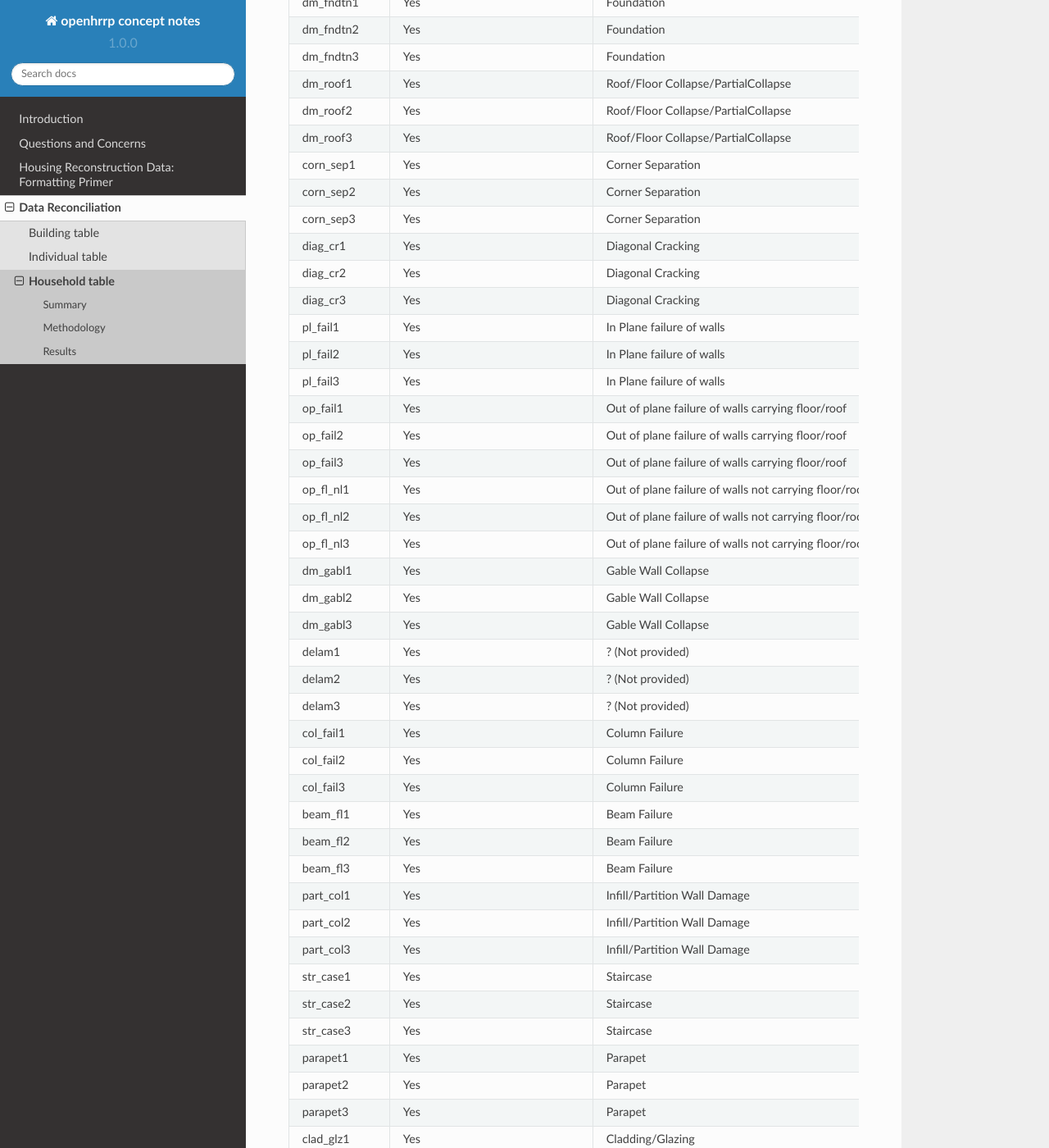
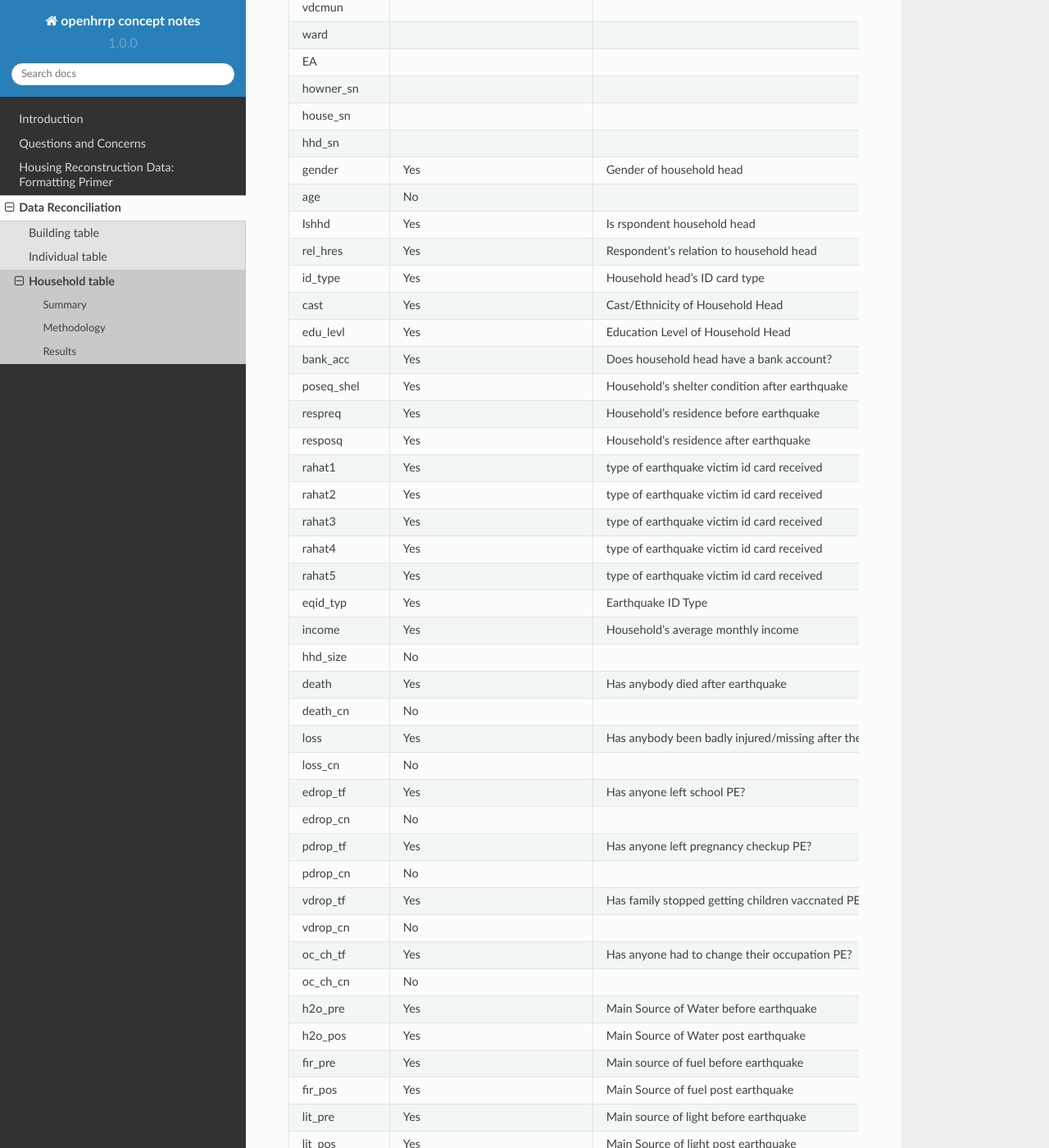
Before and after one commit to arkoblog/openhrrp-docs, a Sphinx documentation site: the page built from docs/data_recon_hhd.rst, in a window 1280 px wide and 1400 px high, scrolled down 2049 px. Shown: the whole window at 82% size. Built offline with Sphinx 7.4.7 and the Read the Docs theme 2.0.0, drawn with Linux system fonts in a browser that asks for light colours; some of the changed text lies outside the part shown.

Commit message:
completed HHD definition

```diff
--- /dev/null
+++ b/docs/_data/data_recon_hhd/householdColNames_wStatus_231017.csv
@@ -0,0 +1,74 @@
+Column Name,Present in building data dictionary,Name,Type,Is pre/post,Range,Is multiselect?,Comments
+dist,,,,,,,
+vcode,,,,,,,
+vdcmun,,,,,,,
+ward,,,,,,,
+EA,,,,,,,
+howner_sn,,,,,,,
+house_sn,,,,,,,
+hhd_sn,,,,,,,
+gender,Yes,Gender of household head,Categorical,,1-3,,
+age,No,,Numerical,,,,"Dont know what this means exactly, can it be the age of the person responding/ or the building?"
+Ishhd,Yes,Is rspondent household head,Categorical,,1-2,,
+rel_hres,Yes,Respondent’s relation to household head,Categorical,,1-10,,Data will have NA’s because it is only filled for Ishhd=2
+id_type,Yes,Household head’s ID card type,Categorical,,1-6,,
+cast,Yes,Cast/Ethnicity of Household Head,Categorical ,,"1-140, 990",,
+edu_levl,Yes,Education Level of Household Head,Categorical,,"1-15, 90,91,92",,"Might need restructuring to simpler groups KG, Primary, Secondary, Intermediat, UG, Masters"
+bank_acc,Yes,Does household head have a bank account?,Categorical,,1-2,,
+poseq_shel,Yes,Household’s shelter condition after earthquake,Categorical,,1-5,,
+respreq,Yes,Household’s residence before earthquake,Categorical,yes,1-3,,
+resposq,Yes,Household’s residence after earthquake,Categorical,yes,1-3,,
+rahat1,Yes,type of earthquake victim id card received,Categorical,,1-6,Looks like it/ have to confirm with PUJAN,
+rahat2,Yes,type of earthquake victim id card received,Categorical,,1-6,Looks like it/ have to confirm with PUJAN,
+rahat3,Yes,type of earthquake victim id card received,Categorical,,1-6,Looks like it/ have to confirm with PUJAN,
+rahat4,Yes,type of earthquake victim id card received,Categorical,,1-6,Looks like it/ have to confirm with PUJAN,
+rahat5,Yes,type of earthquake victim id card received,Categorical,,1-6,Looks like it/ have to confirm with PUJAN,
+eqid_typ,Yes,Earthquake ID Type,Categorical,,1-4,,
+income,Yes,Household’s average monthly income,Categorical,,1-5,,
+hhd_size,No,,Numerical,,,Looks like the size of the household,
+death,Yes,Has anybody died after earthquake,Categorical,,1-2,,
+death_cn,No,,?,,"1,2",Looks like thr count of people who died post earthquake,
+loss,Yes,Has anybody been badly injured/missing after the earthquage,Categorical,,"1,2",,
+loss_cn,No,,?,,,Looks like thr count of people who wen missing post earthquake,
+edrop_tf,Yes,Has anyone left school PE?,Categorical,,"1,2,3","Data has only twos and threes, no 1s",
+edrop_cn,No,,?,,,Looks like thr count of people who dropped educ. post earthquake,
+pdrop_tf,Yes,Has anyone left pregnancy checkup PE?,Categorical,,"1,2,3",,
+pdrop_cn,No,,?,,,Looks like thr count of people who dropped pregnancy checkups. post earthquake,
+vdrop_tf,Yes,Has family stopped getting children vaccnated PE?,Categorical,,"1,2,3",,
+vdrop_cn,No,,?,,,Looks like thr count of children who stopped getting vaccination checkups. post earthquake,
+oc_ch_tf,Yes,Has anyone had to change their occupation PE?,Categorical,,"1,2,3",,
+oc_ch_cn,No,,?,,,Looks like thr numper of people who changed occupation post earthquake,
+h2o_pre,Yes,Main Source of Water before earthquake,Categorical,yes,1-7,,
+h2o_pos,Yes,Main Source of Water post earthquake,Categorical,yes,1-7,,
+fir_pre,Yes,Main source of fuel before earthquake,Categorical,yes,1-6,,
+fir_pos,Yes,Main Source of fuel post earthquake,Categorical,yes,1-6,,
+lit_pre,Yes,Main source of light before earthquake,Categorical,yes,1-6,,
+lit_pos,Yes,Main Source of light post earthquake,Categorical,yes,1-6,,
+toilet_pre,Yes,Type of toilet (pre),Categorical,yes,1-4,,
+toilet_pos,Yes,Type of toilet (post,Categorical,yes,1-4,,
+ast_pre1,Yes,Fixed assets (pre),Categorical,yes,1-12,yes,
+ast_pre2,Yes,Fixed assets (pre),Categorical,yes,1-12,yes,
+ast_pre3,Yes,Fixed assets (pre),Categorical,yes,1-12,yes,
+ast_pre4,Yes,Fixed assets (pre),Categorical,yes,1-12,yes,
+ast_pre5,Yes,Fixed assets (pre),Categorical,yes,1-12,yes,
+ast_pre6,Yes,Fixed assets (pre),Categorical,yes,1-12,yes,
+ast_pre7,Yes,Fixed assets (pre),Categorical,yes,1-12,yes,
+ast_pre8,Yes,Fixed assets (pre),Categorical,yes,1-12,yes,
+ast_pre9,Yes,Fixed assets (pre),Categorical,yes,1-12,yes,
+ast_pre10,Yes,Fixed assets (pre),Categorical,yes,1-12,yes,
+ast_pre11,Yes,Fixed assets (pre),Categorical,yes,1-12,yes,
+ast_pre12,Yes,Fixed assets (pre),Categorical,yes,1-12,yes,
+ast_pos1,Yes,Fixed assets (post),Categorical,yes,1-12,yes,
+ast_pos2,Yes,Fixed assets (post),Categorical,yes,1-12,yes,
+ast_pos3,Yes,Fixed assets (post),Categorical,yes,1-12,yes,
+ast_pos4,Yes,Fixed assets (post),Categorical,yes,1-12,yes,
+ast_pos5,Yes,Fixed assets (post),Categorical,yes,1-12,yes,
+ast_pos6,Yes,Fixed assets (post),Categorical,yes,1-12,yes,
+ast_pos7,Yes,Fixed assets (post),Categorical,yes,1-12,yes,
+ast_pos8,Yes,Fixed assets (post),Categorical,yes,1-12,yes,
+ast_pos9,Yes,Fixed assets (post),Categorical,yes,1-12,yes,
+ast_pos10,Yes,Fixed assets (post),Categorical,yes,1-12,yes,
+ast_pos11,Yes,Fixed assets (post),Categorical,yes,1-12,yes,
+ast_pos12,Yes,Fixed assets (post),Categorical,yes,1-12,yes,
+respreqd,No,,,,,,All values are Nas
+resposqd,No,,,,,,
--- a/docs/data_recon_hhd.rst
+++ b/docs/data_recon_hhd.rst
@@ -1,12 +1,36 @@
 Household table
-=============
+===============
 
 Summary
 -------
 
-	1. Pre/Post
-	2. Count Variables
-	3. Rahat
+	1. Pre/Post variables: A number of variables in the Household table seek to capture information about the difference in living conditions of the households, before and after the earthquake. These include:
+		a. Residence (**respreq**, **resposq**)
+		b. Source of Water (**h2o_pre**, **h2o_pos**)
+		c. Source of cooking fuel (**fir_pre**, **fir_pos**)
+		d. Source of light (**lit_pre**, **lit_pos**)
+		e. Type of toilet (**toilet_pre**, **toilet_pos**)
+		d. Type of fixed assets owned (**ast_pre**, **ast_pos**), this variable is also a multiselect variable (refer to 3.)
+
+ 		One thing that we will need to pay attention to is regarding the way in which we aggregate this information at a building level, given that there may be more than one HHD per building.
+
+	2. Variables with no definitions in the data dictionary: We weren't able to locate information for certain variables in the data dictionary.
+		a. Numeric: Some variables look like they may be of type *Numeric*. They include:
+			* **age**: It is not so clear as to what this variable represents (age of the respondent vs. age of the building?)
+			* **hhd_size**: It may contain information around the size of the household, but not sure
+			* **death_cn**:   Count of people who died post earthquake.
+			* **loss_cn**:   Count of people who were badly injured/missing post earthquake.
+			* **edrop_cn**:   Count of people who left their education post earthquake.
+			* **pdrop_cn**:   Count of pregnant women who stopped checkups earthquake.
+			* **vdrop_cn**:   Count of  children who stopped getting vaccinated post earthquake.
+			* **oc_ch_cn**:   Count of  people who had to change their occupation post earthquake.
+
+			Further investigation is needed as to what these columns mean.
+		b. There were two additional variables without any definitions. These columns only contained NAs for the subset of data that we analyzed. **respreqd** and **resposqd**
+
+	3. Multiselect Variables: The pre/post variables **ast_pre** and **ast_pos** are multiselect variables and require treatment
+
+	4. Special Case - Rahat: This column supposedly captures "the type of earthquake victim id card recieved" This also looks like a multiselect variable, but will need to confirm with the app developers as to why it was made a multiselect variable? And how values inside it are supposed to be interpreted.
 
 
 Methodology
@@ -53,4 +77,4 @@
 The table below outlines current status of the same:
 
 .. csv-table::
-   :file: _data/data_recon_building/buildingColNames_wStatus_221017.csv
+   :file: _data/data_recon_hhd/householdColNames_wStatus_231017.csv
```
